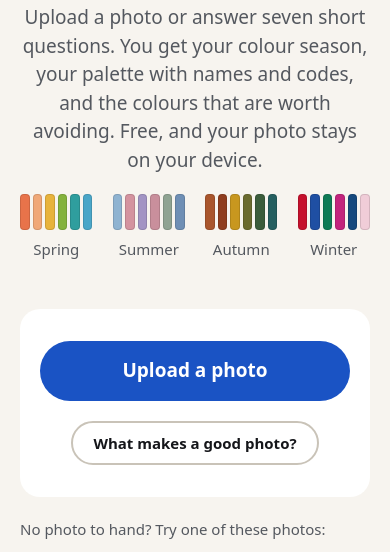
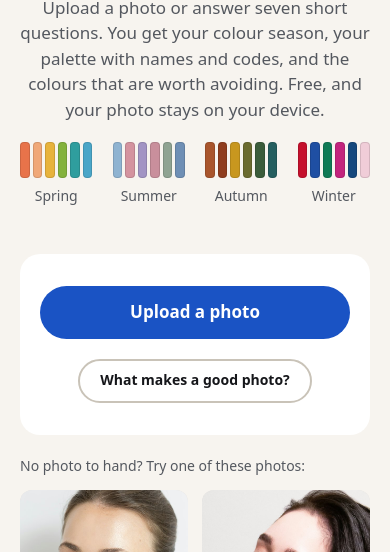
Before and after one commit to Dawidekk523/colormatch, an Astro site: page / in a window 390 px wide. Shown: the part 214-766 px from the top of the page. Built offline with nearby package versions, Linux system fonts and the light colour scheme; Astro itself is replaced by a stand-in of ours.

Commit message:
Take the mobile type down another step
16px body and a 30px h1 on a phone, against 19px and 56px from 48rem up, with
1.55 leading and 50px buttons below that width. The first pass only came down
about a tenth, which on a 390px screen was not enough to change how the page
reads.

Co-Authored-By: Claude Opus 5 <noreply@anthropic.com>
Claude-Session: https://claude.ai/code/session_01BZxXx3qz6LHSyELhTGtcnN

```diff
--- a/src/styles/global.css
+++ b/src/styles/global.css
@@ -29,13 +29,13 @@
   /* Phone first. A 19px body with a 21px button is comfortable on a laptop and
      shouting on a 390px screen — six words a line, and a price that wraps. The
      scale steps up at 48rem, where the column is wide enough to carry it. */
-  --step--1: 0.9375rem;
-  --step-0: 1.0625rem;
-  --step-1: 1.1875rem;
-  --step-2: 1.375rem;
-  --step-3: 1.75rem;
-  --step-4: 2.125rem;
-  --step-5: 2.5rem;
+  --step--1: 0.875rem;
+  --step-0: 1rem;
+  --step-1: 1.0625rem;
+  --step-2: 1.25rem;
+  --step-3: 1.5rem;
+  --step-4: 1.875rem;
+  --step-5: 2.25rem;
 
   --space-1: 0.5rem;
   --space-2: 0.875rem;
@@ -84,7 +84,7 @@ body {
   color: var(--ink);
   font-family: var(--font-body);
   font-size: var(--step-0);
-  line-height: 1.6;
+  line-height: 1.55;
   -webkit-font-smoothing: antialiased;
   -moz-osx-font-smoothing: grayscale;
 }
@@ -124,6 +124,14 @@ h3 {
 }
 
 @media (min-width: 48rem) {
+  body {
+    line-height: 1.6;
+  }
+
+  .btn {
+    min-height: 60px;
+  }
+
   :root {
     --step--1: 1rem;
     --step-0: 1.1875rem;
@@ -233,7 +241,7 @@ svg {
   align-items: center;
   justify-content: center;
   gap: var(--space-2);
-  min-height: 60px;
+  min-height: 50px;
   padding: var(--space-2) var(--space-4);
   border: 2px solid transparent;
   border-radius: var(--radius-pill);
```
Also changed, not shown: CHANGELOG.md.
